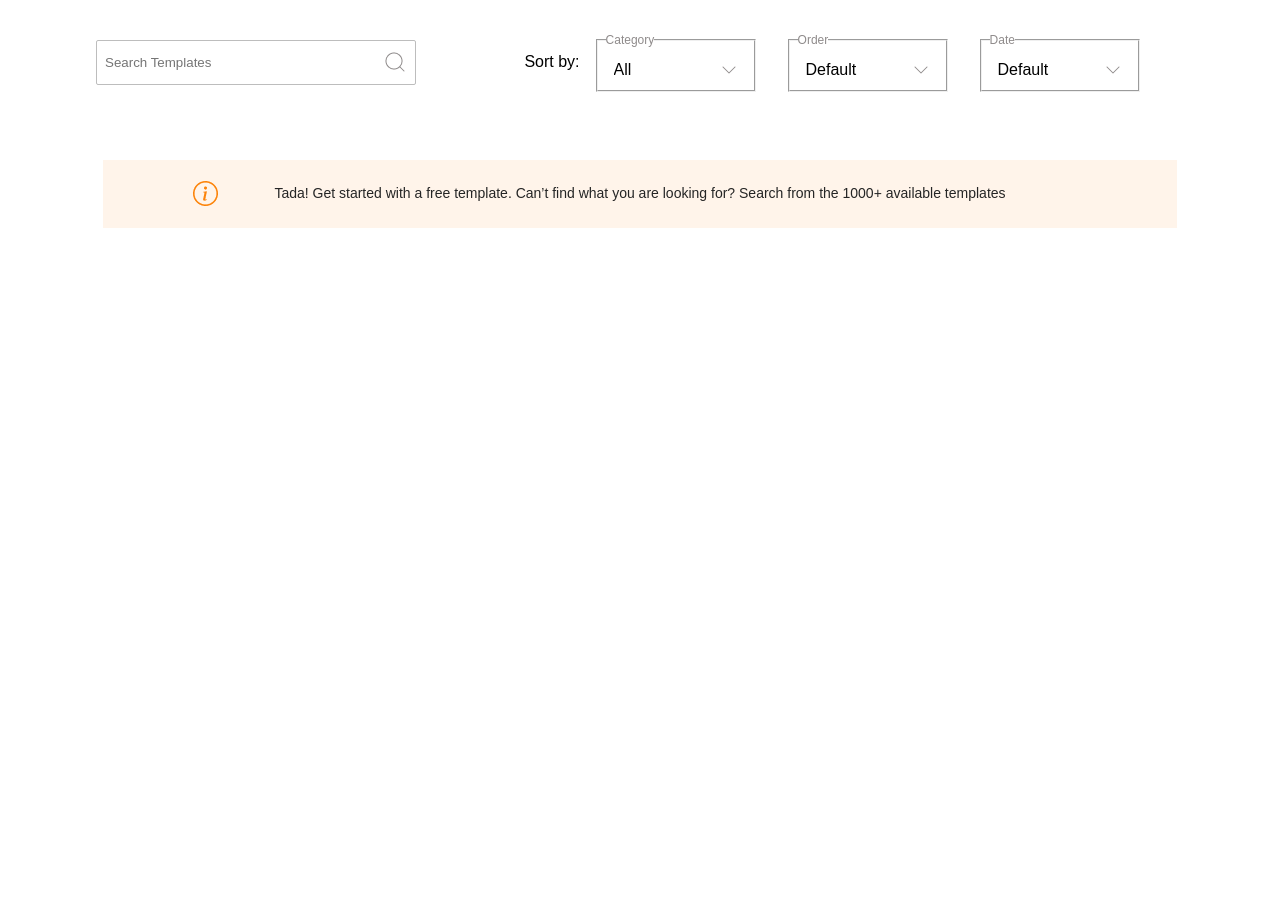
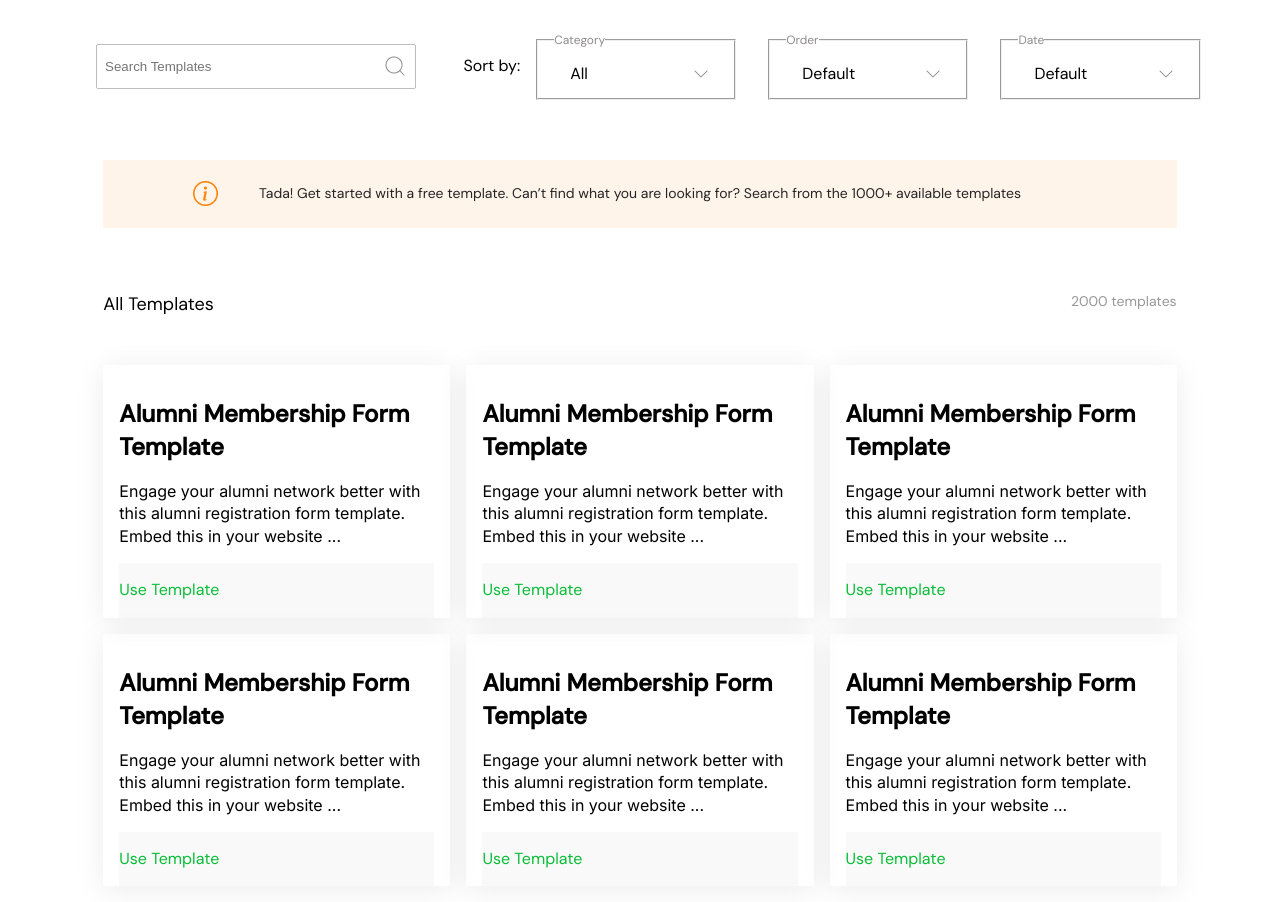
Before and after one commit to kuicpet/form-template-task, a React (Create React App) app: page / in a window 1280 px wide. Before the commit the page ends 800 px from the top, so only its background shows below. Built offline with nearby package versions, Linux system fonts and the light colour scheme; no server answers.

Commit message:
ft--templates ui added

```diff
--- a/public/index.html
+++ b/public/index.html
@@ -25,6 +25,9 @@
       Learn how to configure a non-root public URL by running `npm run build`.
     -->
     <title>Template Page Task</title>
+    <link rel="preconnect" href="https://fonts.gstatic.com">
+    <link href="https://fonts.googleapis.com/css2?family=Inter&display=swap" rel="stylesheet">
+    <link href="https://fonts.googleapis.com/css2?family=DM+Sans:wght@400;500&display=swap" rel="stylesheet">
   </head>
   <body>
     <noscript>You need to enable JavaScript to run this app.</noscript>
--- a/src/App.css
+++ b/src/App.css
@@ -14,14 +14,15 @@
   --priGray: #e5e5e5;
   --secGray: #989898;
   --terGray: #8F8B8B;
-  --boxShadow: 0px 4px 30px rgba(0,0,0,0,08);
+  --linkGray: #f9f9f9;
+  --boxShadow: 0px 4px 30px rgba(0,0,0,0.08);
   --priBorder: 0.5px solid #bdbdbd;
   --secBorder: 0.5px solid #c4c4c4;
-  --sekectArrow: var(--terGray);
+  --selectArrow: var(--terGray);
 }
 
 body {
-  font-family: sans-serif;
+  font-family: 'DM Sans', sans-serif;
   line-height: 1.4;
   background-color: var(--priWhite);
 }
@@ -69,7 +70,7 @@ body {
 
 fieldset{
   width: 10rem;
-  padding: 0.5rem;
+  padding: 0.5rem 1rem;
   margin: 1rem;
   display: flex;
   align-items: center;
@@ -102,7 +103,7 @@ select {
   min-width: 15ch;
   max-width: 30ch;
   border-radius: 0.25em;
-  padding: 0.25em 0.5em;
+  padding: 0.5rem 1rem;
   cursor: pointer;
   line-height: 1.1;
   background: url("./assets/Vector\(1\).png")  no-repeat right 10px center
@@ -113,7 +114,8 @@ select {
   align-items: center;
   justify-content: center;
   width: 100%;
-  margin: 4rem 0.5rem;
+  margin-top: 4rem;
+  margin-bottom: 1rem;
 }
 
 .banner {
@@ -127,3 +129,73 @@ select {
   background: url("./assets/Group\(1\).png") no-repeat left 90px center;
   background-color: var(--priPink);
 }
+
+.header_container {
+  align-items: center;
+  justify-content: center;
+  width: 86%;
+  margin: 2rem;
+}
+
+.header {
+  display: grid;
+  grid-template-columns: repeat(2,1fr);
+  padding: 1rem 0;
+}
+
+.template_category {
+  font-size: 18px;
+  margin-left: auto;
+  width: 100%;
+}
+
+.template_count {
+  font-size: 14px;
+  color: var(--secGray);
+  margin-left: auto;
+}
+
+.templates_container {
+  display: grid;
+  grid-template-columns: repeat(3,1fr);
+  gap: 1rem;
+  width: 86%;
+}
+
+.template {
+  width: 100%;
+  border-radius: 2px;
+  box-shadow: var(--boxShadow);
+  height: auto;
+  padding: 1rem 1rem 0;
+}
+
+.template_contents {
+  background-color: var(--priWhite);
+}
+.template h2 {
+  font-size: 24px;
+  margin: 1rem 0;
+
+}
+
+.template p {
+  margin: 1rem 0;
+  font-family: 'Inter', sans-serif;
+}
+
+.template_link {
+  background-color: var(--linkGray);
+  padding: 1rem 0;
+}
+
+.template_link a {
+  color: var(--priGreen);
+  text-decoration: none;
+  transition: all .03s ease;
+}
+
+.template_link a:hover {
+  font-weight: 500;
+  text-decoration: underline;
+}
--- a/src/pages/Home.js
+++ b/src/pages/Home.js
@@ -60,6 +60,68 @@ export default function Home() {
                     </p>
                 </div>
             </div>
+            <div className="header_container">
+                <div className="header">
+                    <div className="template_category">All Templates</div>
+                    <div className="template_count">2000 templates</div>
+                </div>
+            </div>
+            <div className="templates_container">
+                <div className="template">
+                    <div className="template_contents">
+                        <h2>Alumni Membership Form Template</h2>
+                        <p>Engage your alumni network better with this alumni registration form template. Embed this in your website ...</p>
+                    </div>
+                    <div className="template_link">
+                        <a href="https://formpl.us/templates">Use Template</a>
+                    </div>
+                </div>
+                <div className="template">
+                    <div className="template_contents">
+                        <h2>Alumni Membership Form Template</h2>
+                        <p>Engage your alumni network better with this alumni registration form template. Embed this in your website ...</p>
+                    </div>
+                    <div className="template_link">
+                        <a href="https://formpl.us/templates">Use Template</a>
+                    </div>
+                </div>
+                <div className="template">
+                    <div className="template_contents">
+                        <h2>Alumni Membership Form Template</h2>
+                        <p>Engage your alumni network better with this alumni registration form template. Embed this in your website ...</p>
+                    </div>
+                    <div className="template_link">
+                        <a href="https://formpl.us/templates">Use Template</a>
+                    </div>
+                </div>
+                <div className="template">
+                    <div className="template_contents">
+                        <h2>Alumni Membership Form Template</h2>
+                        <p>Engage your alumni network better with this alumni registration form template. Embed this in your website ...</p>
+                    </div>
+                    <div className="template_link">
+                        <a href="https://formpl.us/templates">Use Template</a>
+                    </div>
+                </div>
+                <div className="template">
+                    <div className="template_contents">
+                        <h2>Alumni Membership Form Template</h2>
+                        <p>Engage your alumni network better with this alumni registration form template. Embed this in your website ...</p>
+                    </div>
+                    <div className="template_link">
+                        <a href="https://formpl.us/templates">Use Template</a>
+                    </div>
+                </div>
+                <div className="template">
+                    <div className="template_contents">
+                        <h2>Alumni Membership Form Template</h2>
+                        <p>Engage your alumni network better with this alumni registration form template. Embed this in your website ...</p>
+                    </div>
+                    <div className="template_link">
+                        <a href="https://formpl.us/templates">Use Template</a>
+                    </div>
+                </div>
+            </div>
         </div>
     )
 }
```
